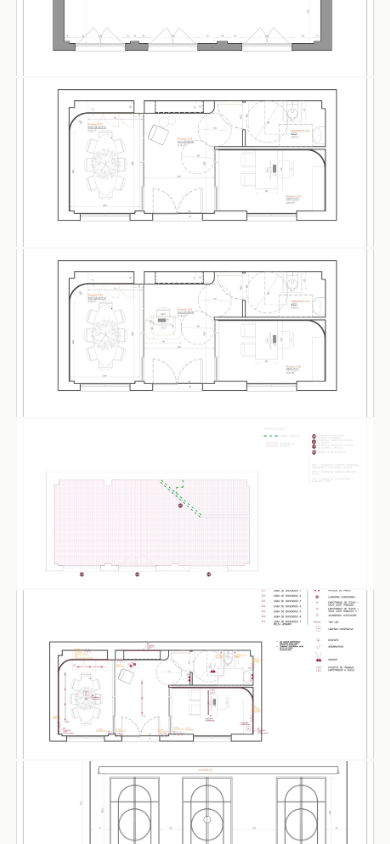
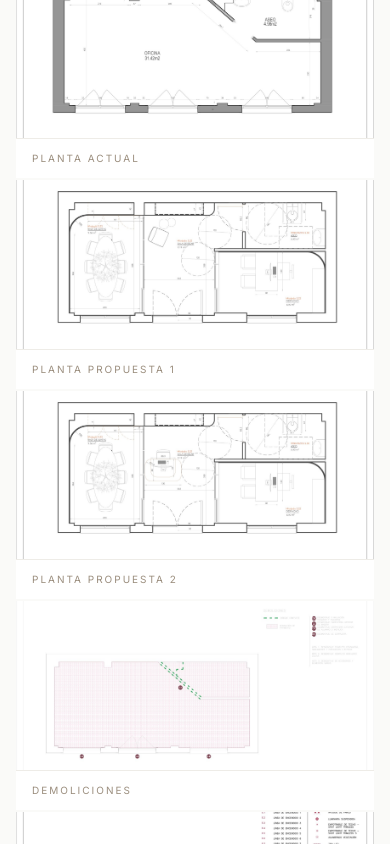
Before and after one commit to martagea5/marta-gea-portfolio, a Next.js app: page / in a window 390 px wide. Shown: the part 6460-7304 px from the top of the page. Built offline with nearby package versions, Linux system fonts and the light colour scheme; no server answers.

Commit message:
Nav activa, volver arriba, Open Graph, favicon, nav proyectos y captions

```diff
--- a/src/app/layout.tsx
+++ b/src/app/layout.tsx
@@ -15,10 +15,47 @@ const playfair = Playfair_Display({
   style: ["normal", "italic"],
 });
 
+const basePath = process.env.NEXT_PUBLIC_BASE_PATH ?? "";
+const siteUrl =
+  process.env.NEXT_PUBLIC_SITE_URL ??
+  "https://martagea5.github.io/marta-gea-portfolio";
+
+const title = "Marta Gea — Diseño de Interiores & Producto";
+const description =
+  "Portfolio de Marta Gea Almudever. Diseño de interiores, producto y visualización 3D. Valencia.";
+
 export const metadata: Metadata = {
-  title: "Marta Gea — Diseño de Interiores & Producto",
-  description:
-    "Portfolio de Marta Gea Almudever. Diseño de interiores, producto y visualización 3D. Valencia.",
+  metadataBase: new URL(siteUrl),
+  title,
+  description,
+  openGraph: {
+    title,
+    description,
+    url: siteUrl,
+    siteName: "Marta Gea Almudever",
+    images: [
+      {
+        url: `${basePath}/img/marta-hero.jpg`,
+        width: 768,
+        height: 1024,
+        alt: "Marta Gea Almudever — Diseño de interiores y producto",
+      },
+    ],
+    locale: "es_ES",
+    type: "website",
+  },
+  twitter: {
+    card: "summary_large_image",
+    title,
+    description,
+    images: [`${basePath}/img/marta-hero.jpg`],
+  },
+  icons: {
+    icon: [
+      { url: `${basePath}/icon.svg`, type: "image/svg+xml" },
+    ],
+    apple: `${basePath}/img/marta-hero.jpg`,
+  },
 };
 
 export default function RootLayout({
--- a/src/app/page.tsx
+++ b/src/app/page.tsx
@@ -4,6 +4,7 @@ import Portfolio from "@/components/Portfolio";
 import Studio from "@/components/Studio";
 import Contact from "@/components/Contact";
 import Footer from "@/components/Footer";
+import BackToTop from "@/components/BackToTop";
 
 export default function Home() {
   return (
@@ -16,6 +17,7 @@ export default function Home() {
         <Contact />
       </main>
       <Footer />
+      <BackToTop />
     </>
   );
 }
--- a/src/components/Portfolio.tsx
+++ b/src/components/Portfolio.tsx
@@ -30,8 +30,22 @@ export default function Portfolio() {
         onFilterChange={setActive}
         onProjectClick={scrollToProject}
       />
-      {projects.map((p) => (
-        <ProjectDetail key={p.id} project={p} />
+      {projects.map((p, i) => (
+        <ProjectDetail
+          key={p.id}
+          project={p}
+          prevProject={
+            i > 0
+              ? { id: projects[i - 1].id, title: projects[i - 1].title }
+              : null
+          }
+          nextProject={
+            i < projects.length - 1
+              ? { id: projects[i + 1].id, title: projects[i + 1].title }
+              : null
+          }
+          onNavigate={scrollToProject}
+        />
       ))}
     </>
   );
--- a/src/components/ProjectDetail.tsx
+++ b/src/components/ProjectDetail.tsx
@@ -6,6 +6,18 @@ import Image from "next/image";
 import SectionHeader from "./SectionHeader";
 import type { Project } from "@/lib/data";
 import { asset } from "@/lib/assets";
+
+interface NavProject {
+  id: string;
+  title: string;
+}
+
+interface Props {
+  project: Project;
+  prevProject: NavProject | null;
+  nextProject: NavProject | null;
+  onNavigate: (id: string) => void;
+}
 
 function getRowCols(totalImages: number, index: number): string {
   const patterns: Record<number, string[]> = {
@@ -25,17 +37,31 @@ function getRowCols(totalImages: number, index: number): string {
   return "grid-cols-2";
 }
 
-export default function ProjectDetail({ project }: { project: Project }) {
-  const [lightbox, setLightbox] = useState<string | null>(null);
+export default function ProjectDetail({
+  project,
+  prevProject,
+  nextProject,
+  onNavigate,
+}: Props) {
+  const [lightbox, setLightbox] = useState<{
+    src: string;
+    caption?: string;
+  } | null>(null);
 
   const rows: { src: string; caption?: string }[][] = [];
   let i = 0;
   while (i < project.images.length) {
     const colClass = getRowCols(project.images.length, rows.length);
     const count = colClass === "grid-cols-1" ? 1 : 2;
-    rows.push(project.images.slice(i, i + Math.min(count, project.images.length - i)));
+    rows.push(
+      project.images.slice(i, i + Math.min(count, project.images.length - i))
+    );
     i += count;
   }
+
+  const scrollTo = (id: string) => {
+    onNavigate(id);
+  };
 
   return (
     <>
@@ -43,6 +69,23 @@ export default function ProjectDetail({ project }: { project: Project }) {
         id={project.id}
         className="py-14 md:py-32 lg:py-40 px-4 md:px-12 lg:px-20 bg-offwhite border-t border-stone-100"
       >
+        <div className="max-w-5xl mx-auto">
+          <a
+            href="#proyectos"
+            onClick={(e) => {
+              e.preventDefault();
+              const el = document.getElementById("proyectos");
+              if (el) {
+                const y =
+                  el.getBoundingClientRect().top + window.scrollY - 80;
+                window.scrollTo({ top: Math.max(0, y), behavior: "smooth" });
+              }
+            }}
+            className="inline-block mb-10 text-[10px] tracking-[0.2em] text-stone-400 hover:text-charcoal transition-colors"
+          >
+            ← TODOS LOS PROYECTOS
+          </a>
+
           <SectionHeader
             title={project.title}
             category={project.categoryLabel}
@@ -72,14 +115,24 @@ export default function ProjectDetail({ project }: { project: Project }) {
                 viewport={{ once: true, margin: "-40px" }}
                 transition={{ duration: 0.6, delay: ri * 0.08 }}
                 className={`grid gap-[2px] ${
-                row.length === 1 ? "grid-cols-1" : "grid-cols-1 md:grid-cols-2"
+                  row.length === 1
+                    ? "grid-cols-1"
+                    : "grid-cols-1 md:grid-cols-2"
                 }`}
               >
                 {row.map((img, ci) => (
                   <figure
                     key={ci}
-                  className="relative overflow-hidden bg-white group cursor-zoom-in"
-                  onClick={() => setLightbox(asset(img.src))}
+                    className="overflow-hidden bg-white group"
+                  >
+                    <div
+                      className="cursor-zoom-in"
+                      onClick={() =>
+                        setLightbox({
+                          src: asset(img.src),
+                          caption: img.caption,
+                        })
+                      }
                     >
                       <Image
                         src={asset(img.src)}
@@ -88,8 +141,9 @@ export default function ProjectDetail({ project }: { project: Project }) {
                         height={800}
                         className="w-full h-auto object-contain transition-transform duration-600 group-hover:scale-[1.02]"
                       />
+                    </div>
                     {img.caption && (
-                    <figcaption className="absolute bottom-0 left-0 px-5 py-3 text-[10px] tracking-[0.2em] uppercase text-stone-500 bg-white/85 backdrop-blur-sm">
+                      <figcaption className="px-4 py-3 text-[10px] tracking-[0.2em] uppercase text-stone-400 border-t border-stone-100">
                         {img.caption}
                       </figcaption>
                     )}
@@ -98,9 +152,67 @@ export default function ProjectDetail({ project }: { project: Project }) {
               </motion.div>
             ))}
           </div>
+
+          <nav className="mt-16 md:mt-24 pt-8 border-t border-stone-200 grid grid-cols-1 sm:grid-cols-3 gap-6 items-center">
+            {prevProject ? (
+              <a
+                href={`#${prevProject.id}`}
+                onClick={(e) => {
+                  e.preventDefault();
+                  scrollTo(prevProject.id);
+                }}
+                className="text-left group"
+              >
+                <span className="block text-[9px] tracking-[0.25em] text-stone-400 mb-2">
+                  ← ANTERIOR
+                </span>
+                <span className="text-sm tracking-[0.08em] text-charcoal group-hover:text-stone-500 transition-colors">
+                  {prevProject.title}
+                </span>
+              </a>
+            ) : (
+              <span />
+            )}
+
+            <a
+              href="#proyectos"
+              onClick={(e) => {
+                e.preventDefault();
+                const el = document.getElementById("proyectos");
+                if (el) {
+                  const y =
+                    el.getBoundingClientRect().top + window.scrollY - 80;
+                  window.scrollTo({ top: Math.max(0, y), behavior: "smooth" });
+                }
+              }}
+              className="text-center text-[10px] tracking-[0.2em] text-stone-400 hover:text-charcoal transition-colors"
+            >
+              PROYECTOS
+            </a>
+
+            {nextProject ? (
+              <a
+                href={`#${nextProject.id}`}
+                onClick={(e) => {
+                  e.preventDefault();
+                  scrollTo(nextProject.id);
+                }}
+                className="text-right group sm:col-start-3"
+              >
+                <span className="block text-[9px] tracking-[0.25em] text-stone-400 mb-2">
+                  SIGUIENTE →
+                </span>
+                <span className="text-sm tracking-[0.08em] text-charcoal group-hover:text-stone-500 transition-colors">
+                  {nextProject.title}
+                </span>
+              </a>
+            ) : (
+              <span />
+            )}
+          </nav>
+        </div>
       </section>
 
-      {/* Lightbox */}
       <AnimatePresence>
         {lightbox && (
           <motion.div
@@ -108,7 +220,7 @@ export default function ProjectDetail({ project }: { project: Project }) {
             animate={{ opacity: 1 }}
             exit={{ opacity: 0 }}
             transition={{ duration: 0.3 }}
-            className="fixed inset-0 z-[2000] bg-ink/95 flex items-center justify-center cursor-zoom-out"
+            className="fixed inset-0 z-[2000] bg-ink/95 flex flex-col items-center justify-center cursor-zoom-out px-4"
             onClick={() => setLightbox(null)}
           >
             <button
@@ -118,12 +230,18 @@ export default function ProjectDetail({ project }: { project: Project }) {
               &#10005;
             </button>
             <Image
-              src={lightbox ?? ""}
-              alt=""
+              src={lightbox.src}
+              alt={lightbox.caption ?? ""}
               width={1600}
               height={1000}
-              className="max-w-[90vw] max-h-[90vh] object-contain"
+              className="max-w-[90vw] max-h-[80vh] object-contain"
+              onClick={(e) => e.stopPropagation()}
             />
+            {lightbox.caption && (
+              <p className="mt-4 text-[10px] tracking-[0.2em] uppercase text-white/60">
+                {lightbox.caption}
+              </p>
+            )}
           </motion.div>
         )}
       </AnimatePresence>
--- a/src/lib/data.ts
+++ b/src/lib/data.ts
@@ -23,18 +23,18 @@ export const projects: Project[] = [
       "Proyecto integral de diseño de oficina corporativa. Desde el análisis del estado actual hasta la propuesta final, abarcando distribución espacial, materialidad, selección de mobiliario e infografías. Un espacio sobrio y funcional con una materialidad cuidada que combina arcilla, madera y latón.",
     meta: "Diseño de interiores · Valencia, 2024",
     images: [
-      { src: "/img/projects/edifica-planta-actual.jpg" },
-      { src: "/img/projects/edifica-planta-propuesta.jpg" },
-      { src: "/img/projects/edifica-planta-propuesta-2.jpg" },
-      { src: "/img/projects/edifica-demoliciones.jpg" },
-      { src: "/img/projects/edifica-electricidad.jpg" },
-      { src: "/img/projects/edifica-alzado-fachada.jpg" },
-      { src: "/img/projects/edifica-alzado-juntas.jpg" },
-      { src: "/img/projects/edifica-alzado-despacho.jpg" },
-      { src: "/img/projects/edifica-mostrador.jpg" },
-      { src: "/img/projects/edifica-materialidad.jpg" },
-      { src: "/img/projects/edifica-infografia-1.jpg" },
-      { src: "/img/projects/edifica-infografia-2.jpg" },
+      { src: "/img/projects/edifica-planta-actual.jpg", caption: "Planta actual" },
+      { src: "/img/projects/edifica-planta-propuesta.jpg", caption: "Planta propuesta 1" },
+      { src: "/img/projects/edifica-planta-propuesta-2.jpg", caption: "Planta propuesta 2" },
+      { src: "/img/projects/edifica-demoliciones.jpg", caption: "Demoliciones" },
+      { src: "/img/projects/edifica-electricidad.jpg", caption: "Iluminación y electricidad" },
+      { src: "/img/projects/edifica-alzado-fachada.jpg", caption: "Alzado fachada" },
+      { src: "/img/projects/edifica-alzado-juntas.jpg", caption: "Alzado sala de juntas" },
+      { src: "/img/projects/edifica-alzado-despacho.jpg", caption: "Alzado despacho" },
+      { src: "/img/projects/edifica-mostrador.jpg", caption: "Mostrador a medida" },
+      { src: "/img/projects/edifica-materialidad.jpg", caption: "Materialidad" },
+      { src: "/img/projects/edifica-infografia-1.jpg", caption: "Infografía 1" },
+      { src: "/img/projects/edifica-infografia-2.jpg", caption: "Infografía 2" },
     ],
     featured: true,
   },
@@ -48,20 +48,20 @@ export const projects: Project[] = [
       "Diseño de aseos públicos para Casa Decor 2025 en Madrid. Un recorrido que contrasta el espacio post-DANA en la Comunidad Valenciana con una visión de renovación: materiales, cocina campestre, despensa y lavadero como trampantojo hacia los baños. Valencia: pasado, presente y futuro.",
     meta: "Interiorismo comercial · Madrid, 2025 · Salamandra Interiorismo",
     images: [
-      { src: "/img/projects/casa-decor-1.jpg" },
-      { src: "/img/projects/casa-decor-2.jpg" },
-      { src: "/img/projects/casa-decor-3.jpg" },
-      { src: "/img/projects/casa-decor-4.jpg" },
-      { src: "/img/projects/casa-decor-5.jpg" },
-      { src: "/img/projects/casa-decor-6.jpg" },
-      { src: "/img/projects/casa-decor-7.jpg" },
-      { src: "/img/projects/casa-decor-8.jpg" },
-      { src: "/img/projects/casa-decor-9.jpg" },
-      { src: "/img/projects/casa-decor-10.jpg" },
-      { src: "/img/projects/casa-decor-11.jpg" },
-      { src: "/img/projects/casa-decor-12.jpg" },
-      { src: "/img/projects/casa-decor-13.jpg" },
-      { src: "/img/projects/casa-decor-14.jpg" },
+      { src: "/img/projects/casa-decor-1.jpg", caption: "Vista general Casa Decor 2025" },
+      { src: "/img/projects/casa-decor-2.jpg", caption: "Espacio post-DANA" },
+      { src: "/img/projects/casa-decor-3.jpg", caption: "Renovación" },
+      { src: "/img/projects/casa-decor-4.jpg", caption: "Detalle interior" },
+      { src: "/img/projects/casa-decor-5.jpg", caption: "Materialidad" },
+      { src: "/img/projects/casa-decor-6.jpg", caption: "Cocina campestre" },
+      { src: "/img/projects/casa-decor-7.jpg", caption: "Baños" },
+      { src: "/img/projects/casa-decor-8.jpg", caption: "Vista general" },
+      { src: "/img/projects/casa-decor-9.jpg", caption: "Hall de entrada a cocina" },
+      { src: "/img/projects/casa-decor-10.jpg", caption: "Cocina con árbol y cortinas" },
+      { src: "/img/projects/casa-decor-11.jpg", caption: "Pasillo acceso a baño" },
+      { src: "/img/projects/casa-decor-12.jpg", caption: "Cocina con mesa rústica" },
+      { src: "/img/projects/casa-decor-13.jpg", caption: "Corredor con banco y espejo" },
+      { src: "/img/projects/casa-decor-14.jpg", caption: "Detalle lavadero" },
     ],
   },
   {
@@ -74,17 +74,17 @@ export const projects: Project[] = [
       "Diseño de interiores del restaurante PoPe Deli en Valencia. Un delicatessen neoyorquino donde el pastrami es protagonista: atmósfera cálida y contemporánea que fusiona la estética deli clásica con detalles actuales en el corazón de la ciudad.",
     meta: "Interiorismo comercial · Valencia · Salamandra Interiorismo",
     images: [
-      { src: "/img/projects/popedeli-1.jpg" },
-      { src: "/img/projects/popedeli-2.jpg" },
-      { src: "/img/projects/popedeli-3.jpg" },
-      { src: "/img/projects/popedeli-4.jpg" },
-      { src: "/img/projects/popedeli-5.jpg" },
-      { src: "/img/projects/popedeli-6.jpg" },
-      { src: "/img/projects/popedeli-7.jpg" },
-      { src: "/img/projects/popedeli-8.jpg" },
-      { src: "/img/projects/popedeli-9.jpg" },
-      { src: "/img/projects/popedeli-10.jpg" },
-      { src: "/img/projects/popedeli-11.jpg" },
+      { src: "/img/projects/popedeli-1.jpg", caption: "Fachada Pope Deli Valencia" },
+      { src: "/img/projects/popedeli-2.jpg", caption: "Zona de barra alta" },
+      { src: "/img/projects/popedeli-3.jpg", caption: "Sala principal" },
+      { src: "/img/projects/popedeli-4.jpg", caption: "Galería de cuadros" },
+      { src: "/img/projects/popedeli-5.jpg", caption: "Mampara de cristal" },
+      { src: "/img/projects/popedeli-6.jpg", caption: "Detalle azulejos y columnas" },
+      { src: "/img/projects/popedeli-7.jpg", caption: "Detalle decorativo" },
+      { src: "/img/projects/popedeli-8.jpg", caption: "Puerta Restroom" },
+      { src: "/img/projects/popedeli-9.jpg", caption: "Baño — azulejos verdes" },
+      { src: "/img/projects/popedeli-10.jpg", caption: "Detalle lavabo" },
+      { src: "/img/projects/popedeli-11.jpg", caption: "Estantería de barra" },
     ],
   },
   {
@@ -96,9 +96,9 @@ export const projects: Project[] = [
     meta: "Diseño de producto · UPV",
     description: "Grifo de diseño minimalista. Forma, función y materialidad en equilibrio.",
     images: [
-      { src: "/img/projects/grifo-variantes.jpg" },
-      { src: "/img/projects/grifo-render.jpg" },
-      { src: "/img/projects/grifo-detalle.jpg" },
+      { src: "/img/projects/grifo-variantes.jpg", caption: "Variantes de acabado" },
+      { src: "/img/projects/grifo-render.jpg", caption: "Render principal" },
+      { src: "/img/projects/grifo-detalle.jpg", caption: "Detalle de diseño" },
     ],
   },
   {
@@ -109,7 +109,7 @@ export const projects: Project[] = [
     thumbnail: "/img/projects/silla-thonet.jpg",
     meta: "Diseño de producto · UPV",
     description: "Reinterpretación infantil del clásico diseño Thonet. Modelado 3D y render fotorrealista.",
-    images: [{ src: "/img/projects/silla-thonet.jpg" }],
+    images: [{ src: "/img/projects/silla-thonet.jpg", caption: "Silla infantil estilo Thonet" }],
   },
   {
     id: "altavoz",
@@ -119,7 +119,7 @@ export const projects: Project[] = [
     thumbnail: "/img/projects/altavoz-exploded.jpg",
     meta: "Diseño de producto · UPV",
     description: "Altavoz portátil Bluetooth. Diseño desmontable y vista explosionada.",
-    images: [{ src: "/img/projects/altavoz-exploded.jpg" }],
+    images: [{ src: "/img/projects/altavoz-exploded.jpg", caption: "Vista explosionada" }],
   },
   {
     id: "reloj",
@@ -130,9 +130,9 @@ export const projects: Project[] = [
     meta: "Diseño de producto · UPV",
     description: "Reloj deportivo de lujo. Colaboración Maserati × Garmin.",
     images: [
-      { src: "/img/projects/reloj-maserati-1.jpg" },
-      { src: "/img/projects/reloj-maserati-2.jpg" },
-      { src: "/img/projects/reloj-maserati-3.jpg" },
+      { src: "/img/projects/reloj-maserati-1.jpg", caption: "Vista general" },
+      { src: "/img/projects/reloj-maserati-2.jpg", caption: "Vista frontal" },
+      { src: "/img/projects/reloj-maserati-3.jpg", caption: "Vista lateral" },
     ],
   },
   {
@@ -143,7 +143,7 @@ export const projects: Project[] = [
     thumbnail: "/img/projects/trofeo-valencia.jpg",
     meta: "Trofeo conmemorativo · World Design Capital",
     description: "Trofeo conmemorativo para la World Design Capital Valencia 2022.",
-    images: [{ src: "/img/projects/trofeo-valencia.jpg" }],
+    images: [{ src: "/img/projects/trofeo-valencia.jpg", caption: "Trofeo World Design Capital 2022" }],
   },
   {
     id: "metamorfosis",
@@ -153,7 +153,7 @@ export const projects: Project[] = [
     thumbnail: "/img/projects/metamorfosis.jpg",
     meta: "Diseño editorial · Franz Kafka",
     description: "Diseño editorial para La Metamorfosis de Franz Kafka.",
-    images: [{ src: "/img/projects/metamorfosis.jpg" }],
+    images: [{ src: "/img/projects/metamorfosis.jpg", caption: "Portada editorial" }],
   },
   {
     id: "merchandising",
@@ -163,7 +163,7 @@ export const projects: Project[] = [
     thumbnail: "/img/projects/merchandising-upv.jpg",
     meta: "Diseño gráfico · Universitat Politècnica de València",
     description: "Línea de merchandising para la Universitat Politècnica de València.",
-    images: [{ src: "/img/projects/merchandising-upv.jpg" }],
+    images: [{ src: "/img/projects/merchandising-upv.jpg", caption: "Línea de merchandising UPV" }],
   },
 ];
 
```
Also changed, not shown: src/components/BackToTop.tsx (added, +29 -0 lines), src/components/Nav.tsx (+201 -8 lines), public/icon.svg (added). Lines whose indentation alone changed are shown as unchanged.
